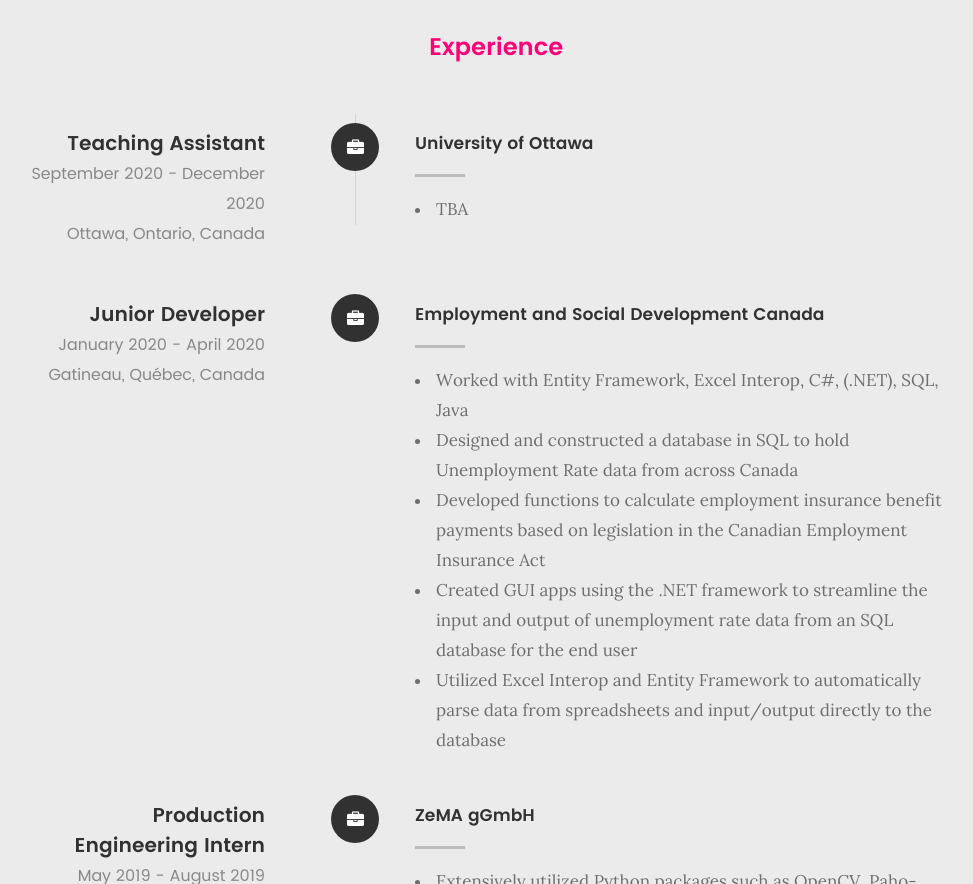
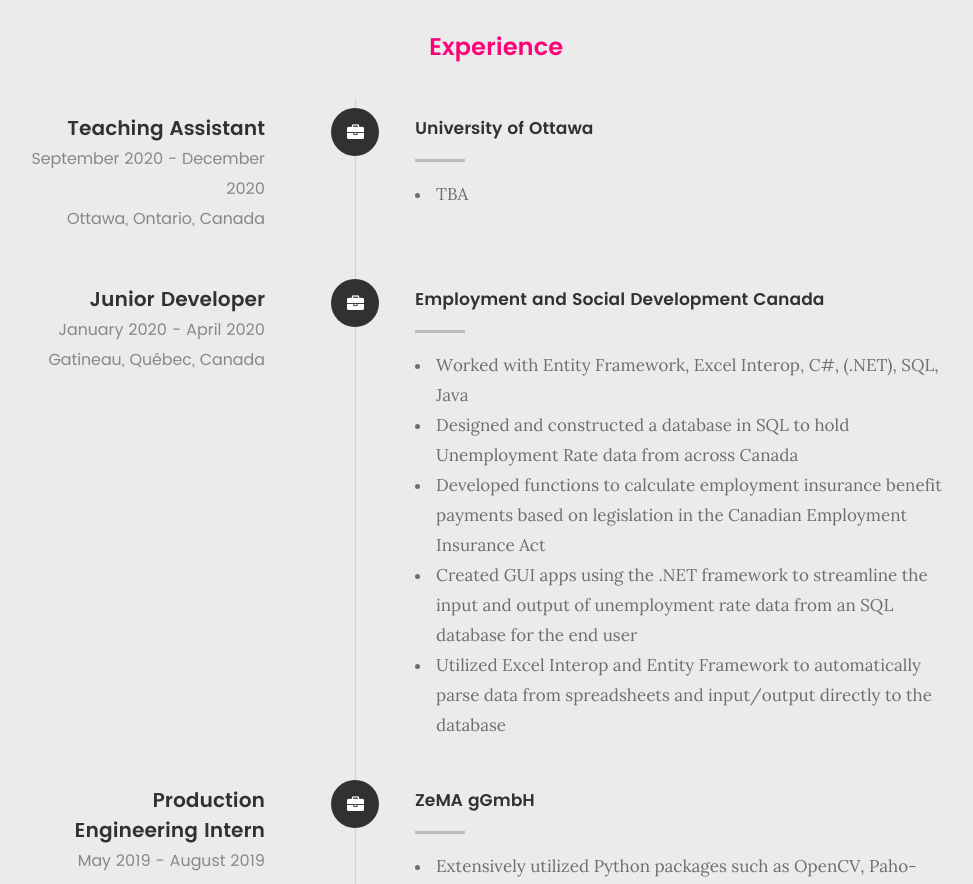
Before and after one commit to Suri111200/SoorSite, a plain HTML site: page index.html in a window 1280 px wide. Shown: the part 2192-3076 px from the top of the page, without its empty margins (144-1117 px from the left). Drawn offline with Linux system fonts and the light colour scheme; a script that the page names is missing.

Commit message:
Format issue

```diff
--- a/index.html
+++ b/index.html
@@ -216,7 +216,6 @@
 
    		<div class="col-twelve">
 
-	   			<div class="timeline-block">
    			<div class="timeline-wrap">
 
 				<div class="timeline-block">
@@ -238,8 +237,7 @@
 	   				</div>
 
 	   			</div>
-					</div>
-				</div>
+	   			</br>
 
 				<div class="timeline-block">
 
```
Lines whose indentation alone changed are shown as unchanged.
